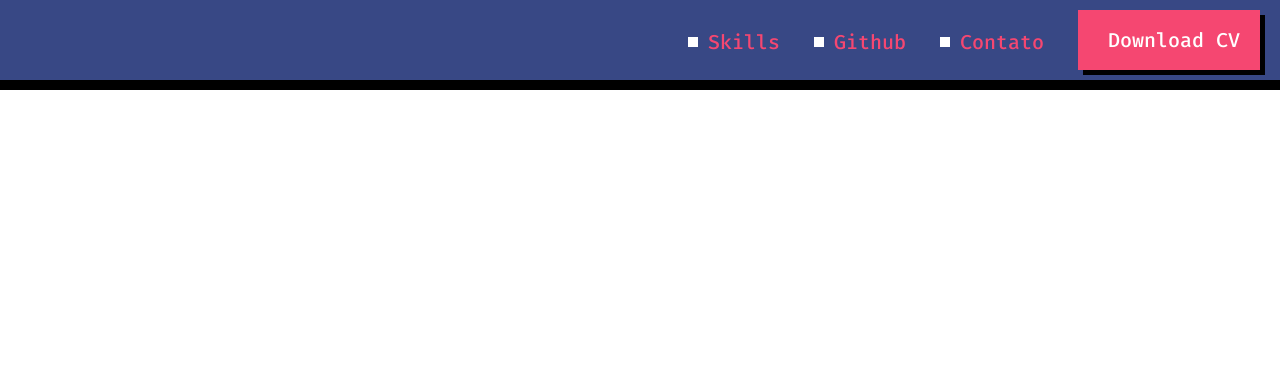
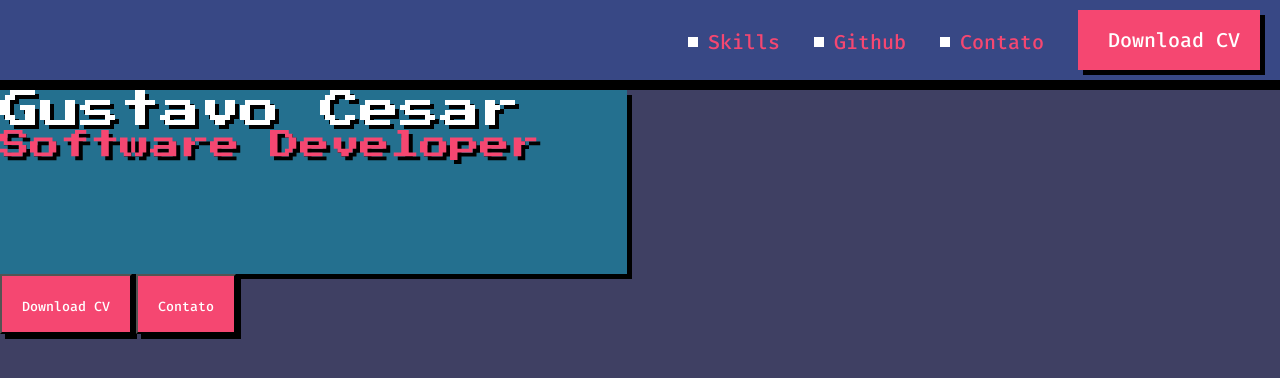
Before and after one commit to GustavoCesarSantos/portfolio, a plain HTML site: page index.html in a window 1280 px wide. Drawn offline with Linux system fonts and the light colour scheme.

Commit message:
Iniciando estrutura do title

```diff
--- /dev/null
+++ b/css/components/title.css
@@ -0,0 +1,45 @@
+section {
+  height: 797px;
+  background-color: #3f4063;
+}
+
+#identification {
+  width: 627px;
+  height: 184px;
+
+  background-color: #24708f;
+  box-shadow: 5px 5px 0px #000000;
+}
+
+h1 {
+  font-size: 40px;
+  font-family: "Press Start 2P", cursive;
+  text-shadow: 4px 4px 0px #000000;
+
+  color: #ffff;
+}
+
+h2 {
+  font-size: 30px;
+  font-family: "Press Start 2P", cursive;
+  text-shadow: 4px 4px 0px #000000;
+
+  color: #f54771;
+}
+
+.main-button {
+  display: inline-block;
+  height: 60px;
+  line-height: 60px;
+
+  margin-right: 0px;
+  padding-left: 20px;
+  padding-right: 20px;
+
+  font-family: "Fira Code", monospace;
+
+  background-color: #f54771;
+  color: white;
+
+  box-shadow: 5px 5px 0px #000000;
+}
--- a/css/index.css
+++ b/css/index.css
@@ -44,8 +44,11 @@ a::before {
   color: white;
 
   box-shadow: 5px 5px 0px #000000;
+
+  transition: trasform 100ms linear;
 }
 
 #button:hover {
+  transform: scale(1.08);
   background-color: #ff8171;
 }
--- a/index.html
+++ b/index.html
@@ -6,8 +6,12 @@
     <meta name="viewport" content="width=device-width, initial-scale=1.0">
     <link rel="preconnect" href="https://fonts.gstatic.com">
     <link href="https://fonts.googleapis.com/css2?family=Fira+Code:wght@500&display=swap" rel="stylesheet">
+    <link href="https://fonts.googleapis.com/css2?family=Press+Start+2P&display=swap" rel="stylesheet">
+
     <link rel="stylesheet" href="css/reset.css">
     <link rel="stylesheet" href="css/index.css">
+    <link rel="stylesheet" href="css/components/title.css">
+
     <title>Gustavo Cesar Santos</title>
   </head>
   <body>
@@ -19,5 +23,13 @@
         <a href="" lang="en" id="button"> Download CV</a>
       </nav>
     </header>
+    <section>
+      <div id="identification">
+        <h1>Gustavo Cesar</h1>
+        <h2>Software Developer</h2>
+      </div>
+      <button lang="en" class="main-button"> Download CV</button>
+      <button lang="en" class="main-button"> Contato</button>
+    </section>
   </body>
 </html>
```
